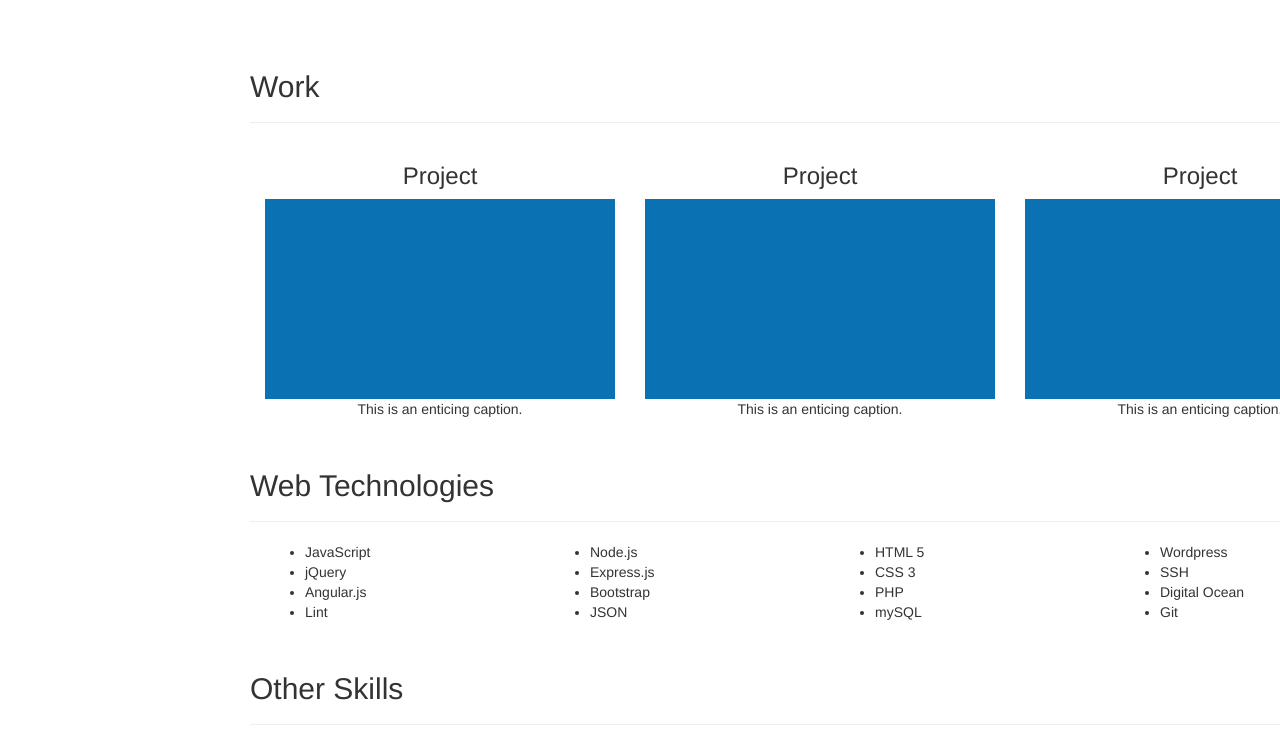
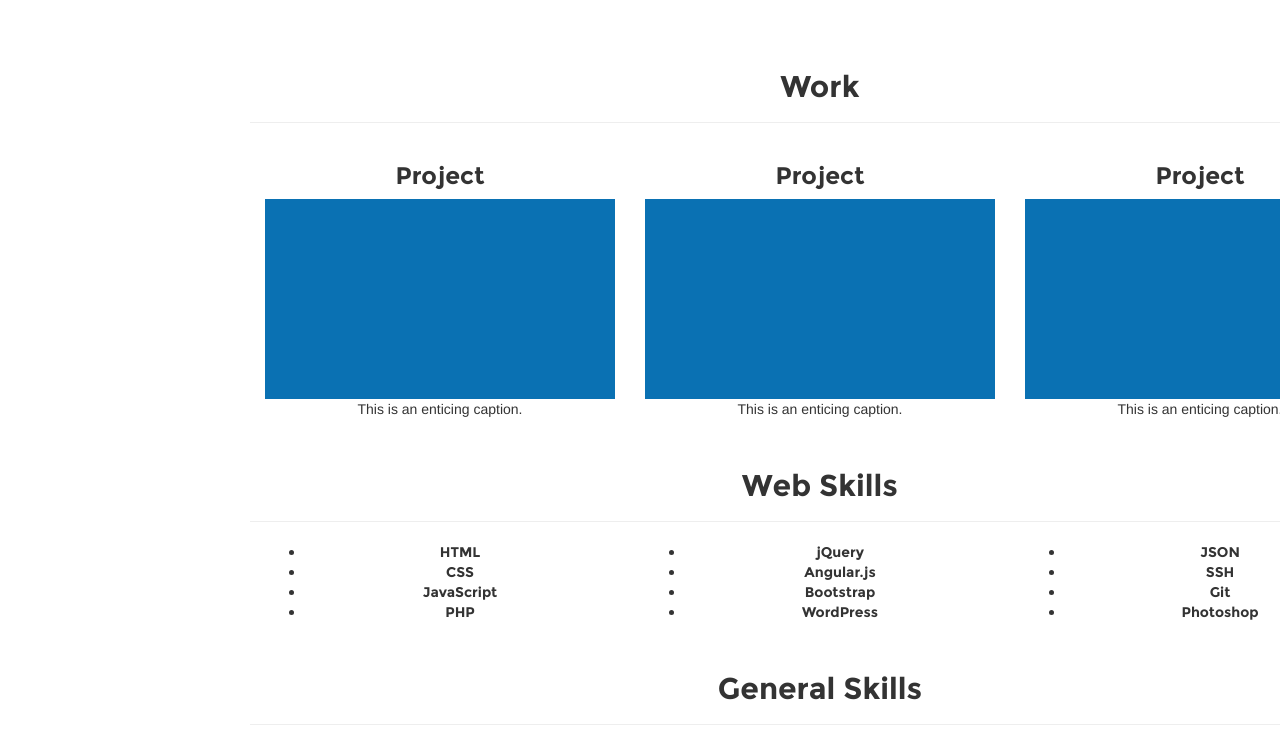
Before and after one commit to davi3blu3/portfolio4, a plain HTML site: page index.html in a window 1280 px wide. Shown: the part 800-1540 px from the top of the page. Drawn offline with Linux system fonts and the light colour scheme.

Commit message:
add font, title style, and skills update

```diff
--- a/css/style.css
+++ b/css/style.css
@@ -1,6 +1,25 @@
 body, html, .main {
     margin: 0px;
+    padding: 0px;
 	height: 100%;
+}
+
+/* IMPORT FONTS AND DEFINE STYLES */
+
+@font-face {
+    font-family: Montserrat;
+    src: url('../fonts/Montserrat-Bold.ttf');
+}
+
+h1, h2, h3, h4, h5, h6, ul, li {
+	font-family: Montserrat, Arial, sans-serif;
+	text-align: center;
+}
+
+.title-text {
+	color: white;
+/*	top: 28%;
+	width: 100%;*/
 }
 
 /* COLOR PALETTE */
--- a/index.html
+++ b/index.html
@@ -44,7 +44,7 @@
 
 
   <div class="jumbotron title-image">
-    <div class="container">
+    <div class="container title-text">
       <h1 class="text-center">DAVE HARNED</h1>
       <h2 class="text-center">Web Developer<h2 >
     </div>
@@ -77,45 +77,37 @@
     </div> <!-- ROW -->
 
     <div class="page-header">
-              <h2>Web Technologies</h2>
+              <h2>Web Skills</h2>
     </div>
     <div class="row">
-        <div class="col-sm-3 col-xs-6">
+        <div class="col-sm-4 col-xs-6">
             <ul class="skill-list">
+                <li class="skills">HTML</li>
+                <li class="skills">CSS</li>
                 <li class="skills">JavaScript</li>
+                <li class="skills">PHP</li>
+            </ul>
+        </div>
+        <div class="col-sm-4 col-xs-6">
+            <ul class="skill-list">
                 <li class="skills">jQuery</li>
                 <li class="skills">Angular.js</li>
-                <li class="skills">Lint</li>
+                <li class="skills">Bootstrap</li>
+                <li class="skills">WordPress</li>
             </ul>
         </div>
-        <div class="col-sm-3 col-xs-6">
+        <div class="col-sm-4 col-xs-6">
             <ul class="skill-list">
-                <li class="skills">Node.js</li>
-                <li class="skills">Express.js</li>
-                <li class="skills">Bootstrap</li>
                 <li class="skills">JSON</li>
-            </ul>
-        </div>
-        <div class="col-sm-3 col-xs-6">
-            <ul class="skill-list">
-                <li class="skills">HTML 5</li>
-                <li class="skills">CSS 3</li>
-                <li class="skills">PHP</li>
-                <li class="skills">mySQL</li>
-            </ul>
-        </div>
-        <div class="col-sm-3 col-xs-6">
-            <ul class="skill-list">
-                <li class="skills">Wordpress</li>
                 <li class="skills">SSH</li>
-                <li class="skills">Digital Ocean</li>
                 <li class="skills">Git</li>
+                <li class="skills">Photoshop</li>
             </ul>
         </div>
     </div>
 
     <div class="page-header">
-      <h2>Other Skills</h2>
+      <h2>General Skills</h2>
     </div>
     <div class="row">
         <div class="col-sm-4">
```
Also changed, not shown: fonts/Montserrat-Bold.ttf (added), fonts/Montserrat-Regular.ttf (added).
